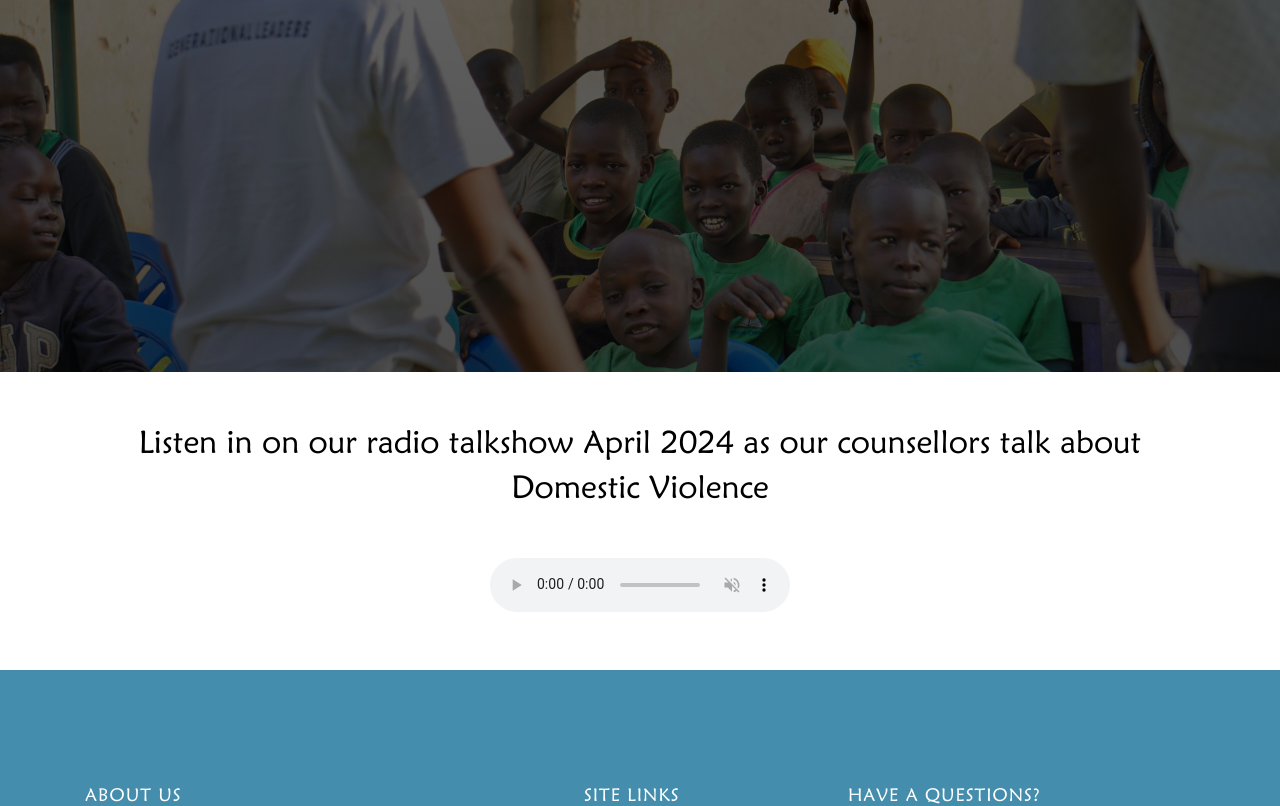
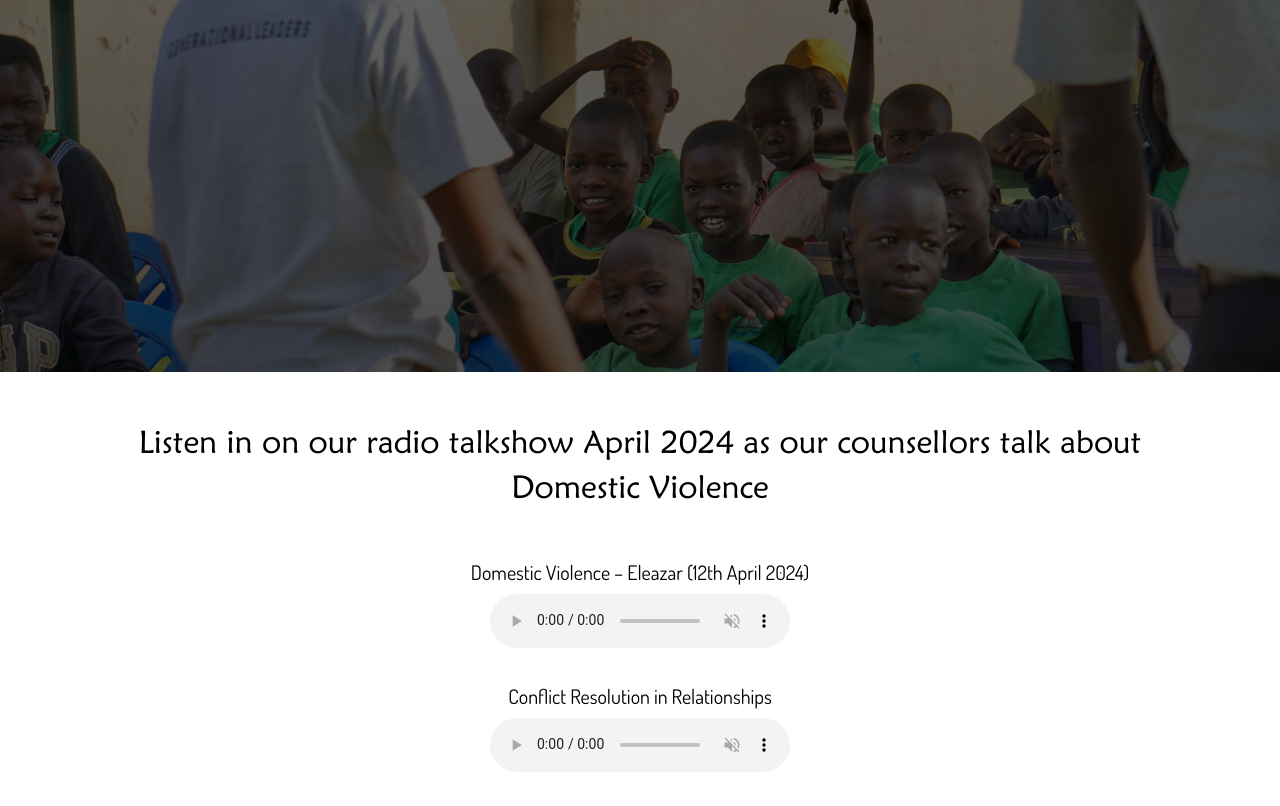
Before and after one commit to KaKebe-Technologies-Limited/eleazar, a plain HTML site: page violence.html in a window 1280 px wide. Shown: the part 151-957 px from the top of the page. Drawn offline with nearby package versions, Linux system fonts and the light colour scheme; some packages are replaced by stand-ins of ours; no server answers.

Commit message:
ADDED AN AUDIO TO DOMESTIC VIOLENCE

```diff
--- a/violence.html
+++ b/violence.html
@@ -117,19 +117,37 @@
         </div>
     </div>
    <div class="container mt-5">
-        <h2 class="text-center mb-5" style="font-family: 'Maiandra'">Listen in on our radio talkshow April 2024 as our counsellors talk about Domestic Violence</h2>
+  <h2 class="text-center mb-5" style="font-family: 'Maiandra'">
+    Listen in on our radio talkshow April 2024 as our counsellors talk about Domestic Violence
+  </h2>
+
+  <!-- First Audio: Domestic Violence -->
   <div class="row">
     <div class="col-lg-3 col-sm-12"></div>
-            <div class="col-lg-6 col-sm-12 mb-5">
-            <center><audio controls muted>
+    <div class="col-lg-6 col-sm-12 mb-4 text-center">
+      <h5>Domestic Violence – Eleazar (12th April 2024)</h5>
+      <audio controls muted>
         <source src="audio/Demestic-Violence-12-04-2024-Ele.mp3" type="audio/ogg">
         Your browser does not support the audio element.
       </audio>
-            </center>
+    </div>
+    <div class="col-lg-3 col-sm-12"></div>
+  </div>
+
+  <!-- Second Audio: Conflict Resolution -->
+  <div class="row">
+    <div class="col-lg-3 col-sm-12"></div>
+    <div class="col-lg-6 col-sm-12 mb-5 text-center">
+      <h5>Conflict Resolution in Relationships</h5>
+      <audio controls muted>
+        <source src="audio/conflictresolutioninRelationships.mp3" type="audio/ogg">
+        Your browser does not support the audio element.
+      </audio>
     </div>
     <div class="col-lg-3 col-sm-12"></div>
   </div>
 </div>
+
 
 <footer class="ftco-footer ftco-section img">
     <div class="overlay"></div>
```
Lines whose indentation alone changed are shown as unchanged.
